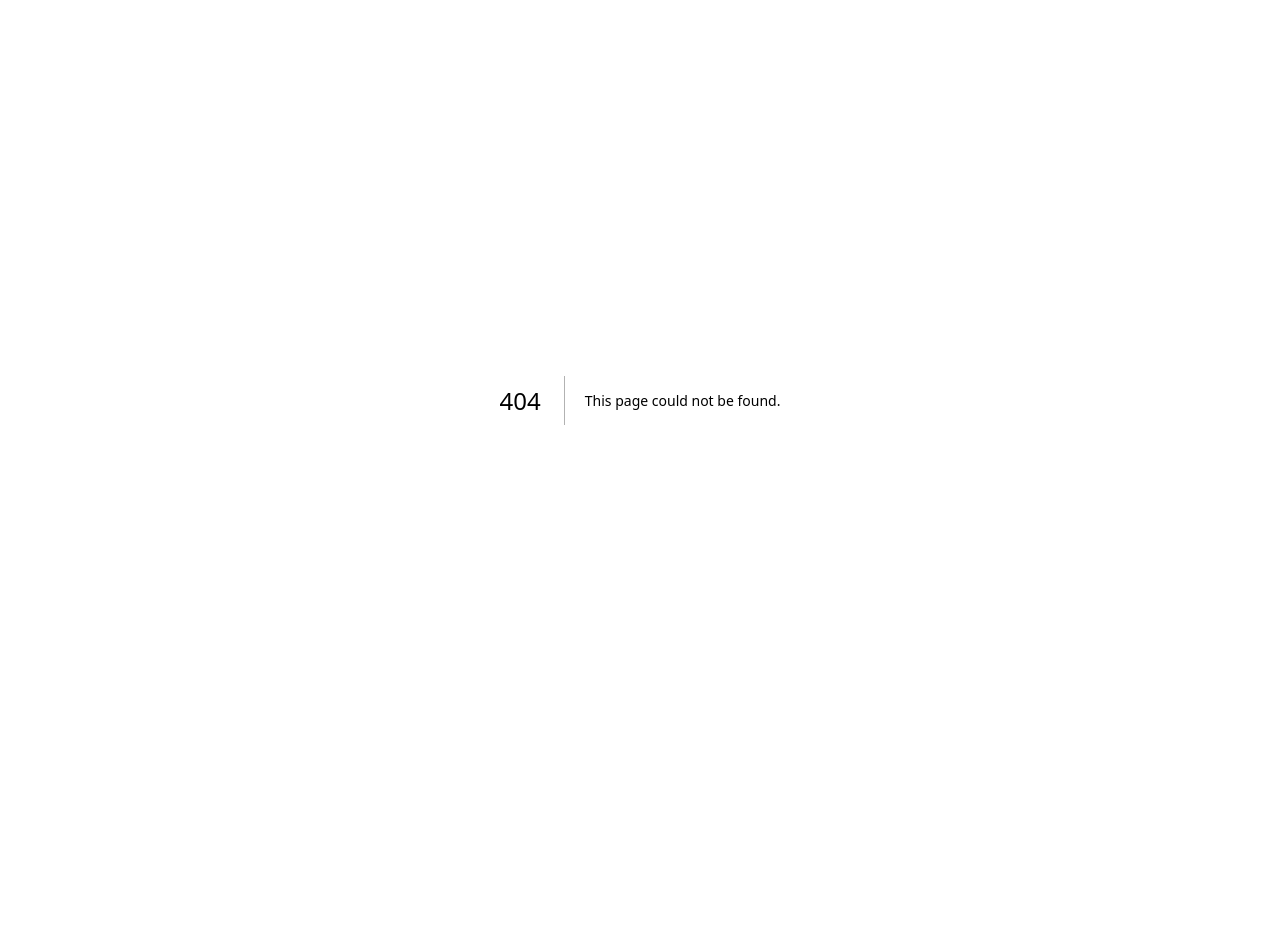
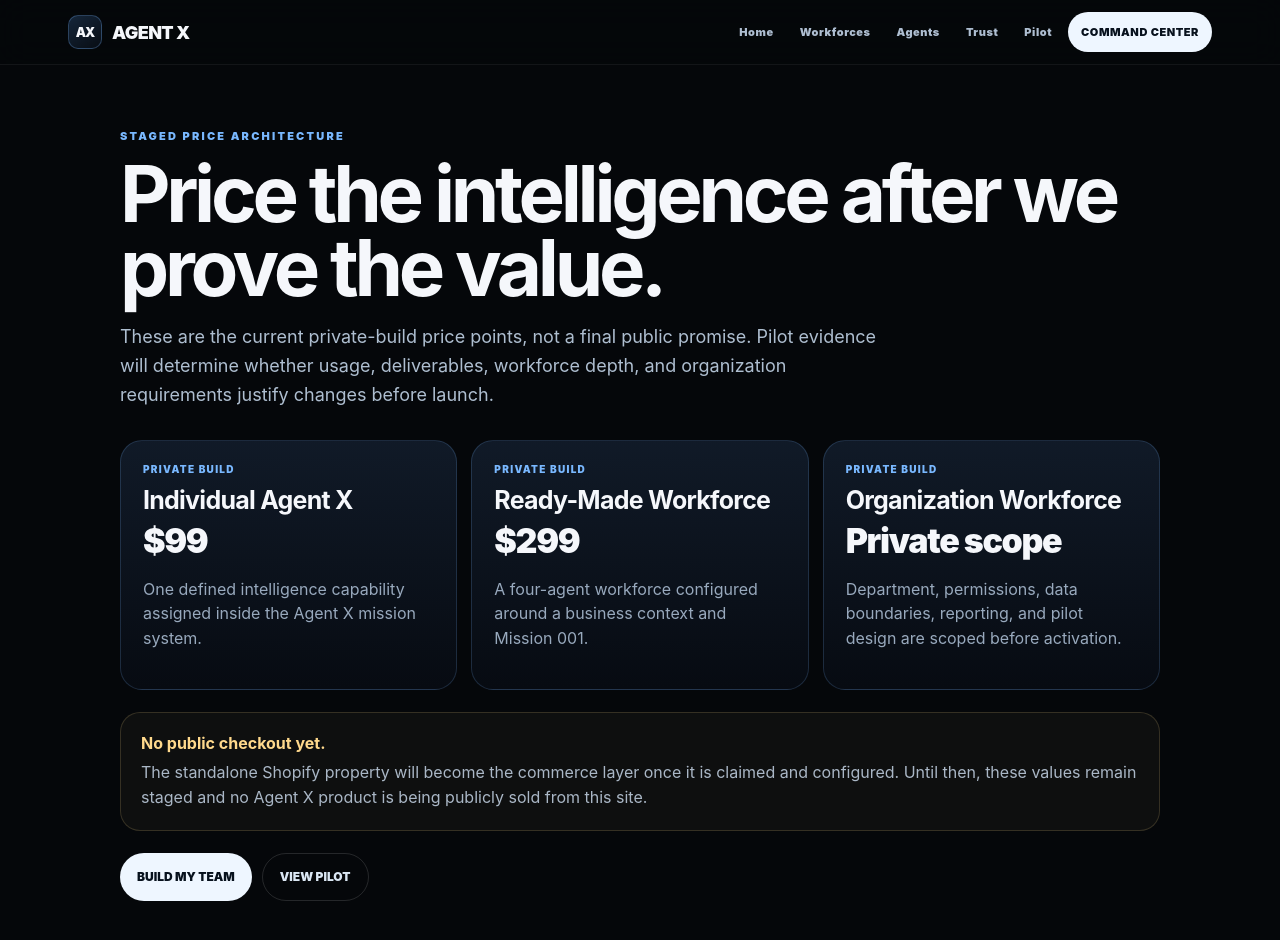
Before and after one commit to melbgittinit/botbox-alpha-clean, a Next.js app: page /pricing in a window 1280 px wide. Before the commit this address had no page. Shown: the top 940 px of the page. Before the commit the page ends 800 px from the top, so only its background shows below. Built offline with nearby package versions, Linux system fonts and the light colour scheme.

Commit message:
Add standalone Agent X staged pricing page

```diff
--- /dev/null
+++ b/app/pricing/page.tsx
@@ -0,0 +1,40 @@
+import Link from 'next/link';
+import AgentXSiteNav from '../../components/AgentXSiteNav';
+
+export const metadata = {
+  title: 'Pricing',
+  description: 'Staged Agent X pricing architecture for private pilot validation.',
+};
+
+const tiers = [
+  ['Individual Agent X','$99','One defined intelligence capability assigned inside the Agent X mission system.'],
+  ['Ready-Made Workforce','$299','A four-agent workforce configured around a business context and Mission 001.'],
+  ['Organization Workforce','Private scope','Department, permissions, data boundaries, reporting, and pilot design are scoped before activation.'],
+];
+
+export default function PricingPage(){
+  return <main style={{minHeight:'100vh',background:'#05070a',color:'#f5f7fb',fontFamily:'Inter,ui-sans-serif,-apple-system,BlinkMacSystemFont,"Segoe UI",sans-serif'}}>
+    <AgentXSiteNav/>
+    <section style={{padding:'64px 18px 84px'}}><div style={{maxWidth:1040,margin:'0 auto'}}>
+      <div style={{fontSize:11,fontWeight:900,letterSpacing:'.2em',color:'#79b8ff'}}>STAGED PRICE ARCHITECTURE</div>
+      <h1 style={{fontSize:'clamp(44px,7vw,78px)',lineHeight:.95,letterSpacing:'-.055em',margin:'14px 0'}}>Price the intelligence after we prove the value.</h1>
+      <p style={{maxWidth:760,color:'#aebed0',fontSize:18,lineHeight:1.6}}>These are the current private-build price points, not a final public promise. Pilot evidence will determine whether usage, deliverables, workforce depth, and organization requirements justify changes before launch.</p>
+      <div style={{display:'grid',gridTemplateColumns:'repeat(auto-fit,minmax(250px,1fr))',gap:14,marginTop:30}}>
+        {tiers.map(([name,price,copy])=><article key={name} style={{border:'1px solid rgba(121,184,255,.18)',borderRadius:22,padding:22,background:'linear-gradient(180deg,rgba(17,27,41,.96),rgba(7,11,18,.99))'}}>
+          <div style={{fontSize:10,fontWeight:900,letterSpacing:'.13em',color:'#79b8ff'}}>PRIVATE BUILD</div>
+          <h2 style={{fontSize:25,letterSpacing:'-.03em',margin:'10px 0 5px'}}>{name}</h2>
+          <div style={{fontSize:34,fontWeight:950,letterSpacing:'-.04em'}}>{price}</div>
+          <p style={{color:'#98a9bd',lineHeight:1.55}}>{copy}</p>
+        </article>)}
+      </div>
+      <section style={{marginTop:22,padding:20,borderRadius:20,border:'1px solid rgba(255,217,140,.16)',background:'rgba(255,217,140,.04)'}}>
+        <strong style={{color:'#ffd98c'}}>No public checkout yet.</strong>
+        <p style={{color:'#aab7c6',lineHeight:1.55,margin:'7px 0 0'}}>The standalone Shopify property will become the commerce layer once it is claimed and configured. Until then, these values remain staged and no Agent X product is being publicly sold from this site.</p>
+      </section>
+      <div style={{display:'flex',gap:10,flexWrap:'wrap',marginTop:22}}>
+        <Link href="/#build-my-team" style={{display:'inline-flex',minHeight:48,alignItems:'center',padding:'0 17px',borderRadius:999,textDecoration:'none',background:'#eef6ff',color:'#07111d',fontWeight:900,fontSize:12}}>BUILD MY TEAM</Link>
+        <Link href="/pilot" style={{display:'inline-flex',minHeight:48,alignItems:'center',padding:'0 17px',borderRadius:999,textDecoration:'none',border:'1px solid rgba(255,255,255,.13)',color:'#dbe7f4',fontWeight:900,fontSize:12}}>VIEW PILOT</Link>
+      </div>
+    </div></section>
+  </main>;
+}
```
